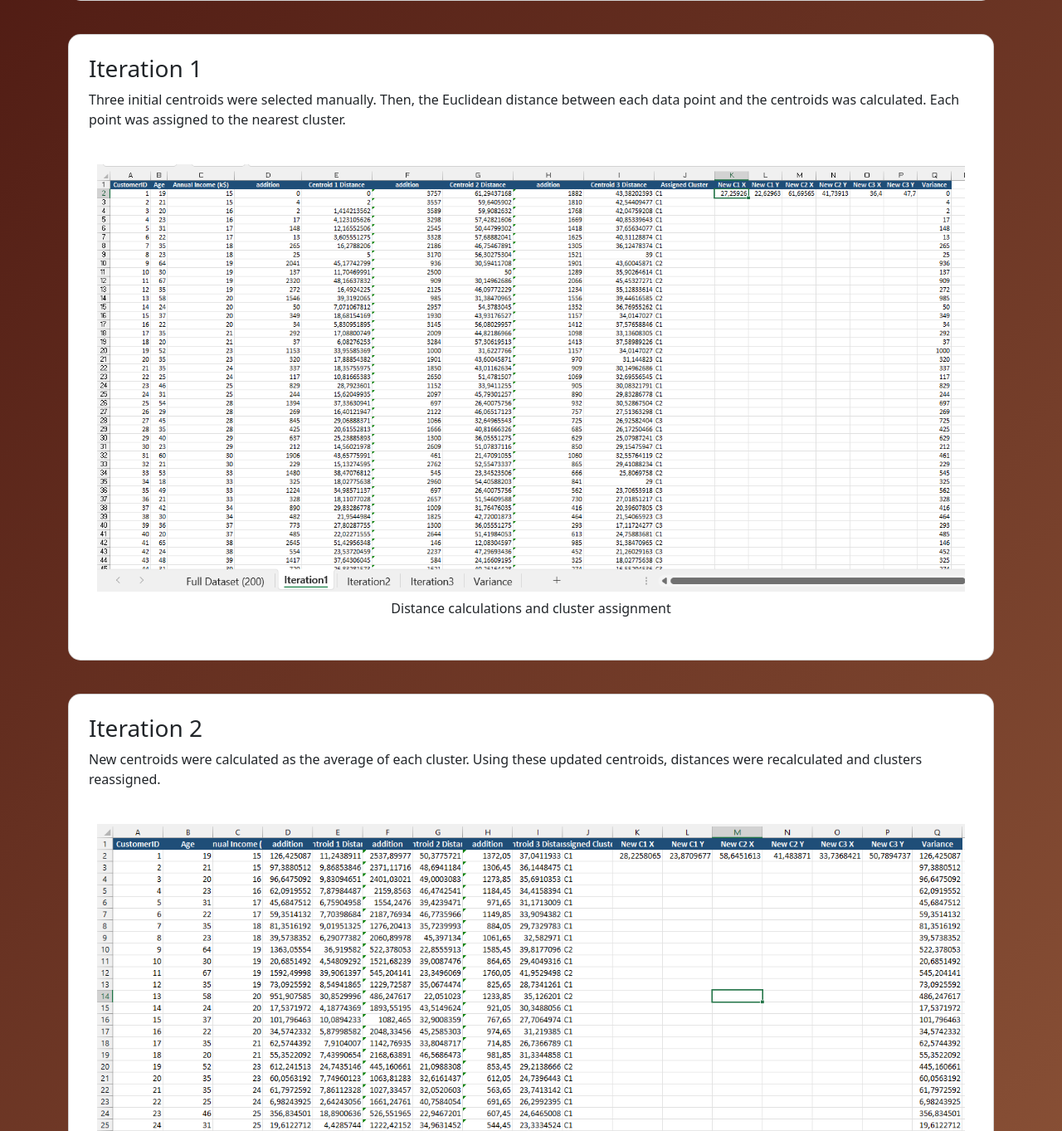
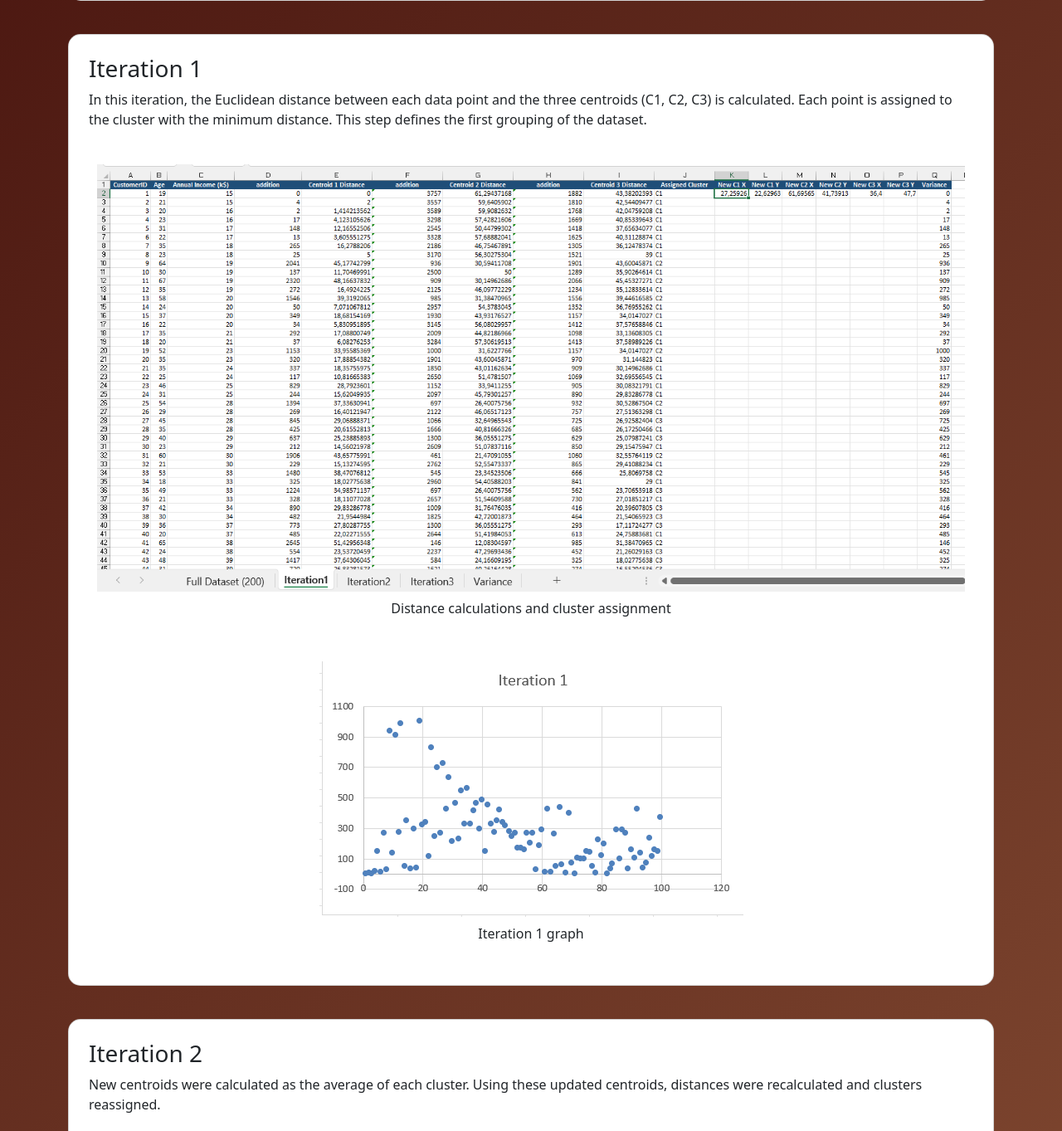
Before and after one commit to angievelasquez-20/machinepython, a Flask app: page /kmeans_manual in a window 1280 px wide. Shown: the part 1270-2633 px from the top of the page at 83% size. Run offline with Flask 3, Linux system fonts and the light colour scheme.

Commit message:
The graph of interaction 1 was added

```diff
--- a/templates/kmeans_manual.html
+++ b/templates/kmeans_manual.html
@@ -46,9 +46,9 @@
     <div class="card p-4 bg-white section">
         <h3>Dataset Description</h3>
         <p>
-            The dataset consists of 100 records with two numerical features:
-            <strong>Revenues</strong> and <strong>Profits</strong>.
-            These variables represent financial performance and allow us to group similar entities.
+            The dataset contains customer information with two main features: Age and Annual Income.
+            Each row represents a data point that will be used in the clustering process.
+            These variables were selected because they allow clear grouping patterns when applying K-Means.
         </p>
 
         <div class="img-box mt-3 text-center">
@@ -60,15 +60,21 @@
     <div class="card p-4 bg-white section">
         <h3>Iteration 1</h3>
         <p>
-            Three initial centroids were selected manually.
-            Then, the Euclidean distance between each data point and the centroids was calculated.
-            Each point was assigned to the nearest cluster.
+            In this iteration, the Euclidean distance between each data point and the three centroids (C1, C2, C3) is calculated.
+            Each point is assigned to the cluster with the minimum distance.
+            This step defines the first grouping of the dataset.
         </p>
 
         <div class="img-box mt-3 text-center">
             <img src="{{ url_for('static', filename='iteration1.png') }}" class="img-fluid">
             <p class="mt-2 text-dark">Distance calculations and cluster assignment</p>
         </div>
+
+        <div class="img-box mt-3 text-center">
+            <img src="{{ url_for('static', filename='Iteration1Graph.png') }}" class="img-fluid">
+            <p class="mt-2 text-dark">Iteration 1 graph</p>
+        </div>
+
     </div>
 
     <div class="card p-4 bg-white section">
@@ -82,6 +88,12 @@
             <img src="{{ url_for('static', filename='iteration2.png') }}" class="img-fluid">
             <p class="mt-2 text-dark">Updated clusters after recalculation</p>
         </div>
+
+        <div class="img-box mt-3 text-center">
+            <img src="{{ url_for('static', filename='Iteration2Graph.png') }}" class="img-fluid">
+            <p class="mt-2 text-dark">Iteration 2 graph</p>
+        </div>
+
     </div>
 
     <div class="card p-4 bg-white section">
@@ -95,6 +107,12 @@
             <img src="{{ url_for('static', filename='iteration3.png') }}" class="img-fluid">
             <p class="mt-2 text-dark">Final clustering result</p>
         </div>
+
+        <div class="img-box mt-3 text-center">
+            <img src="{{ url_for('static', filename='Iteration3Graph.png') }}" class="img-fluid">
+            <p class="mt-2 text-dark">Iteration 3 graph</p>
+        </div>
+
     </div>
 
     <div class="card p-4 bg-white section">
```
Also changed, not shown: static/Iteration1Graph.png (added), static/Iteration2Graph.png (added), static/Iteration3Graph.png (added).
